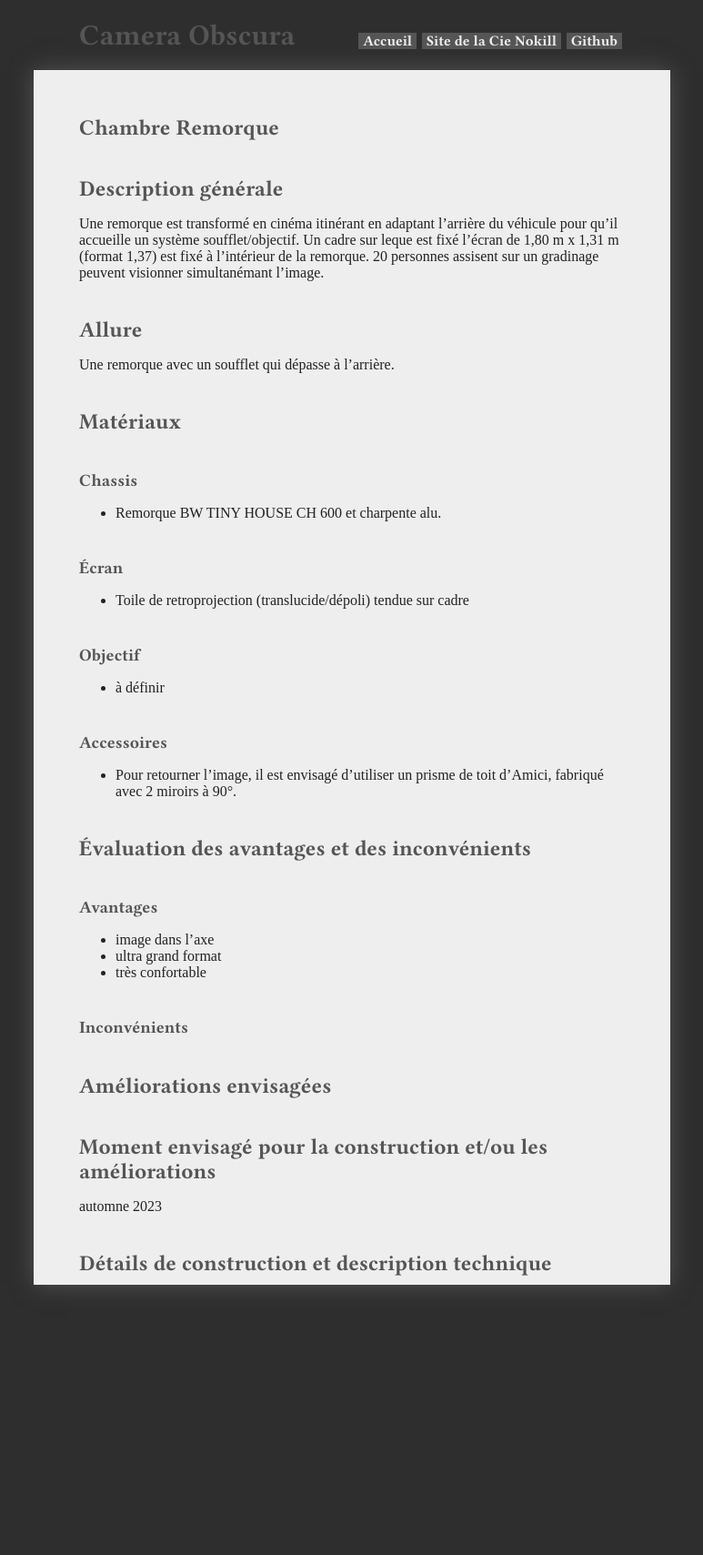
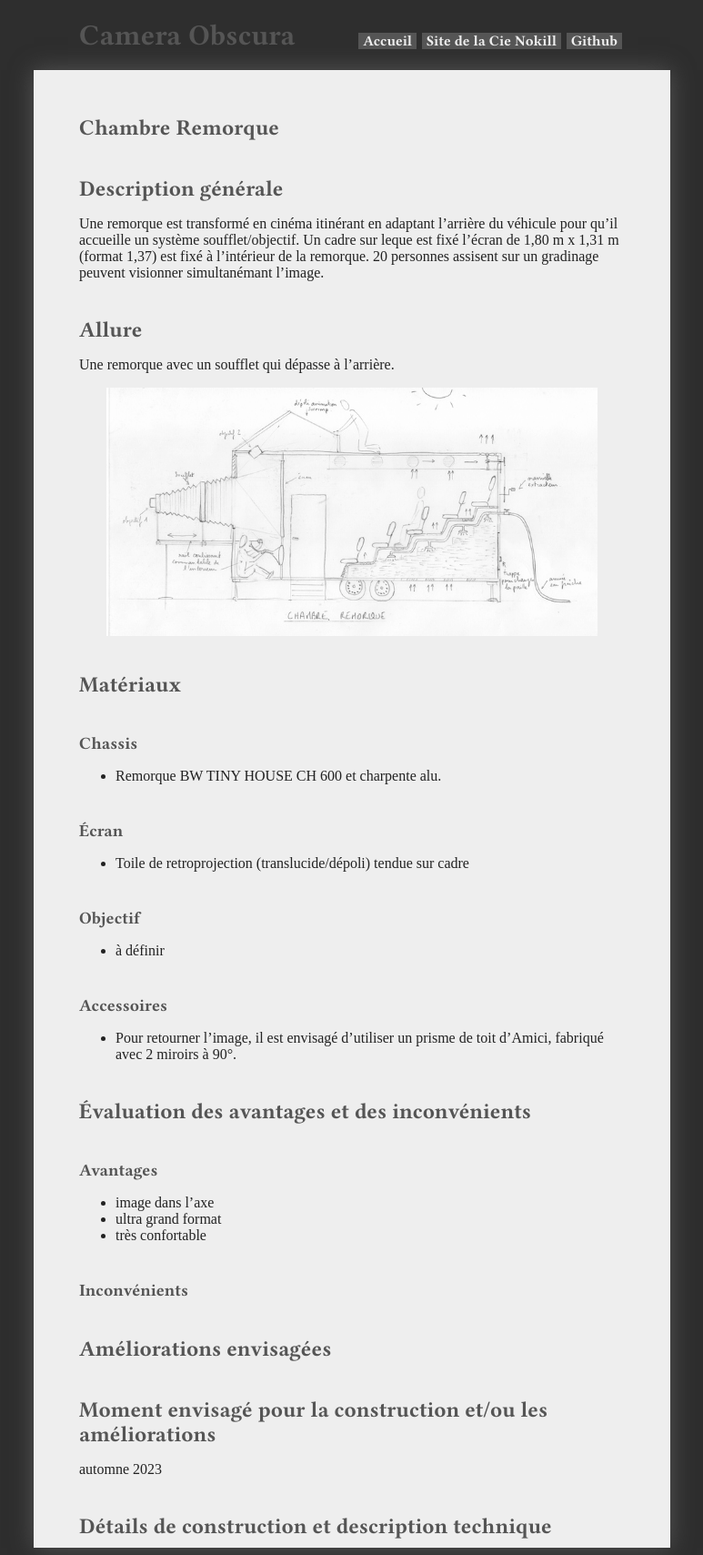
Before and after one commit to virginienokill/camera-obscura, a Jekyll site: the page built from contenu/prototypes/camera05.md, in a window 1280 px wide. Shown: the whole page at 91% size, without its empty margins (253-1026 px from the left). Built offline with Jekyll 4.4.1, drawn with Linux system fonts in a browser that asks for light colours; nearby versions of some CDN libraries; some web fonts are replaced; our own code applies the rules of GitHub Pages for plain Markdown files; a script that is not in the unit is left out; the repository's description, which GitHub fills in, is left out; before the commit the page ends 1420 px from its top, so only the background shows below that.

Commit message:
Update camera05.md

```diff
--- a/contenu/prototypes/camera05.md
+++ b/contenu/prototypes/camera05.md
@@ -6,6 +6,7 @@
 ## Allure
 Une remorque avec un soufflet qui dépasse à l'arrière.
 
+![proto_05](../photos/proto_05_ultralight.jpeg)
 ## Matériaux
 
 ### Chassis
```
